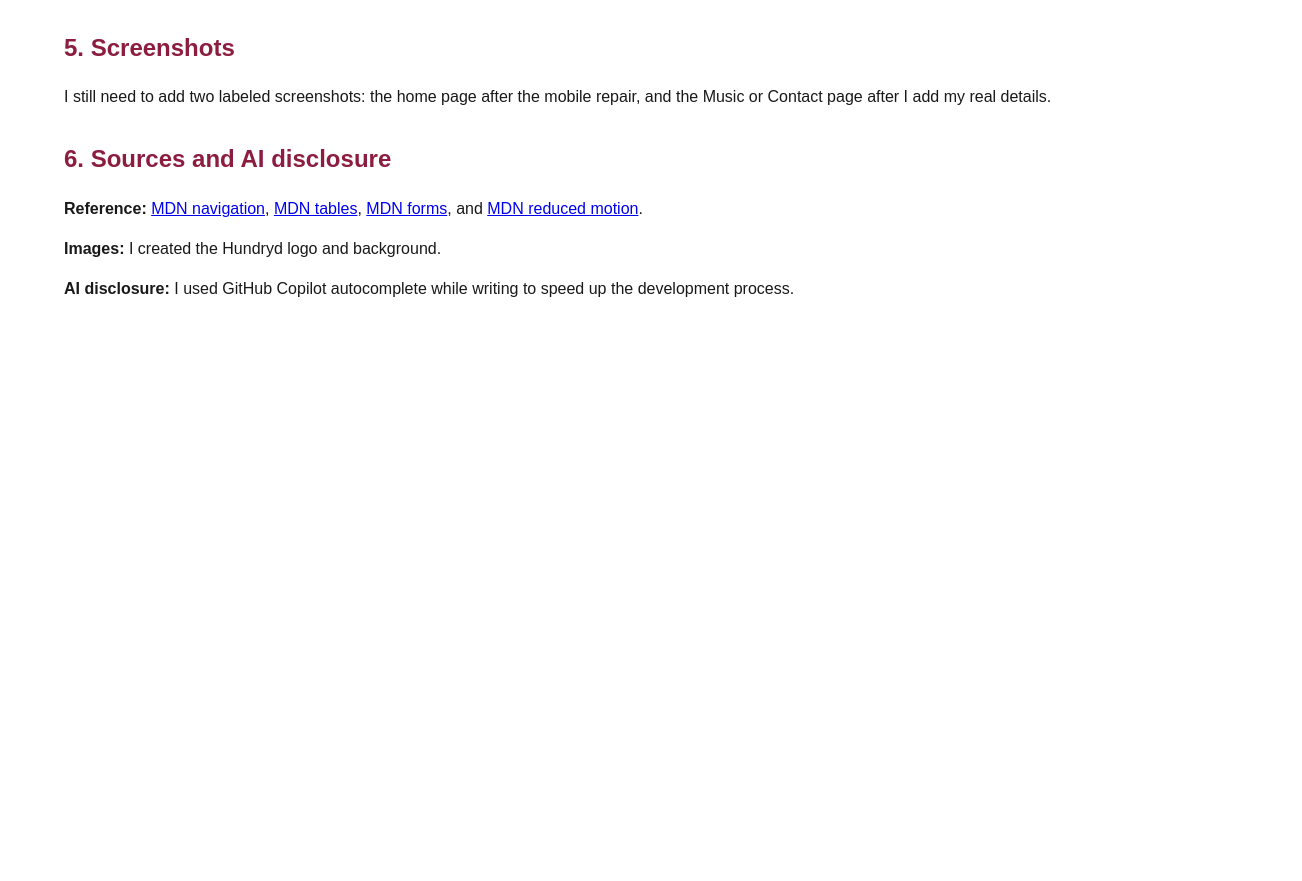
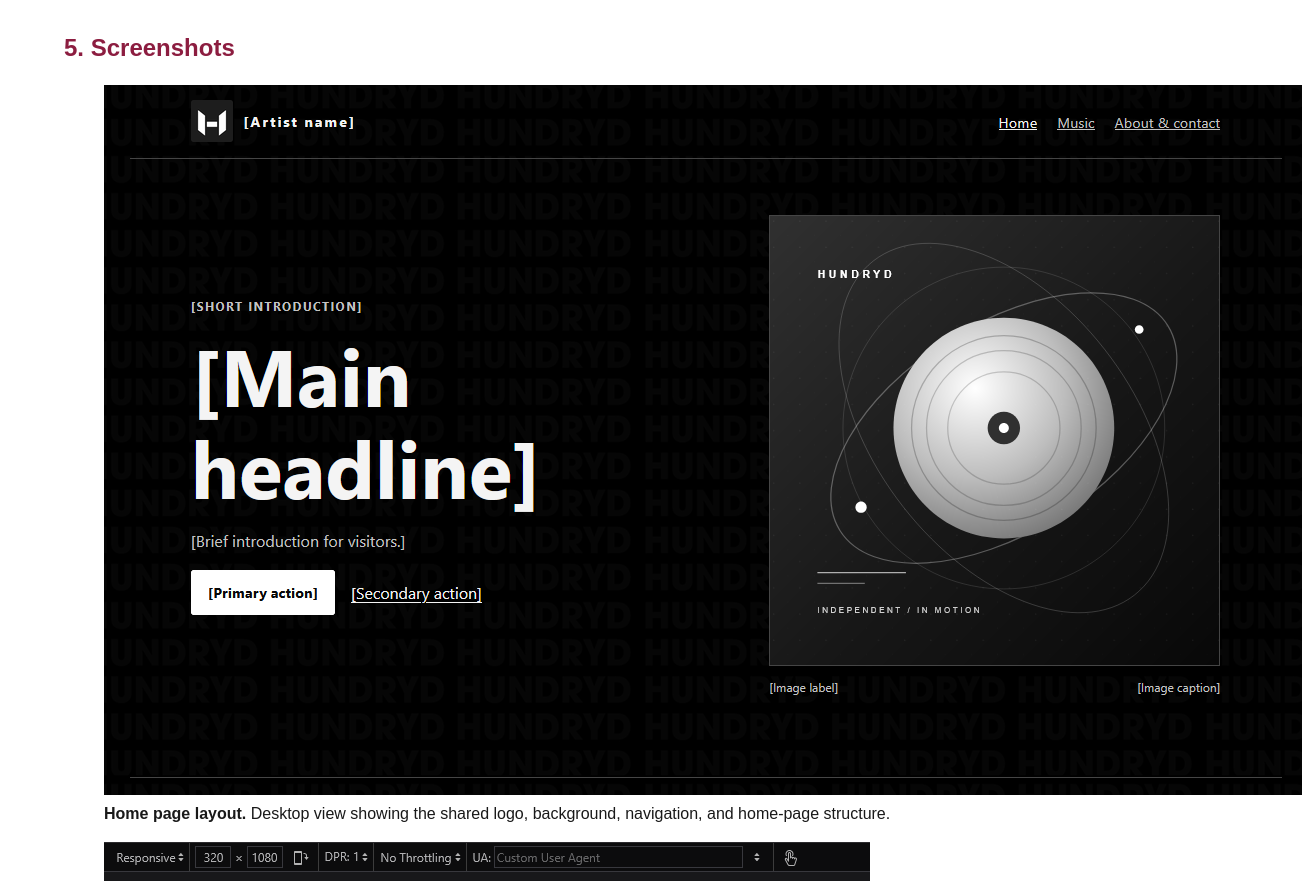
Before and after one commit to Hundryd/GIT337-Module7-Capstone-Documentation-Starter, a plain HTML site: page capstone-evidence.html in a window 1280 px wide. Shown: the part 1561-2442 px from the top of the page, 1302 px wide, since content can reach past the window. Before the commit the page ends 1918 px from the top, so only its background shows below. Drawn offline with Linux system fonts and the light colour scheme.

Commit message:
added pictures

```diff
--- a/capstone-evidence.html
+++ b/capstone-evidence.html
@@ -144,8 +144,20 @@
 
         <section>
             <h2>5. Screenshots</h2>
-            <p>I still need to add two labeled screenshots: the home page after the mobile repair, and the Music or
-                Contact page after I add my real details.</p>
+            <div class="screenshots">
+                <figure>
+                    <img src="home-screen-with-svg.png"
+                        alt="Desktop screenshot of the home page layout with the supplied Hundryd logo and background.">
+                    <figcaption><strong>Home page layout.</strong> Desktop view showing the shared logo, background,
+                        navigation, and home-page structure.</figcaption>
+                </figure>
+                <figure>
+                    <img src="320px-fix.png"
+                        alt="Screenshot of the home page layout in a 320-pixel-wide responsive browser view.">
+                    <figcaption><strong>Mobile layout check.</strong> 320-pixel responsive view used to check the
+                        repaired home-page image sizing.</figcaption>
+                </figure>
+            </div>
         </section>
 
         <section>
```
Also changed, not shown: 320px-fix.png (added), home-screen-with-svg.png (added).
